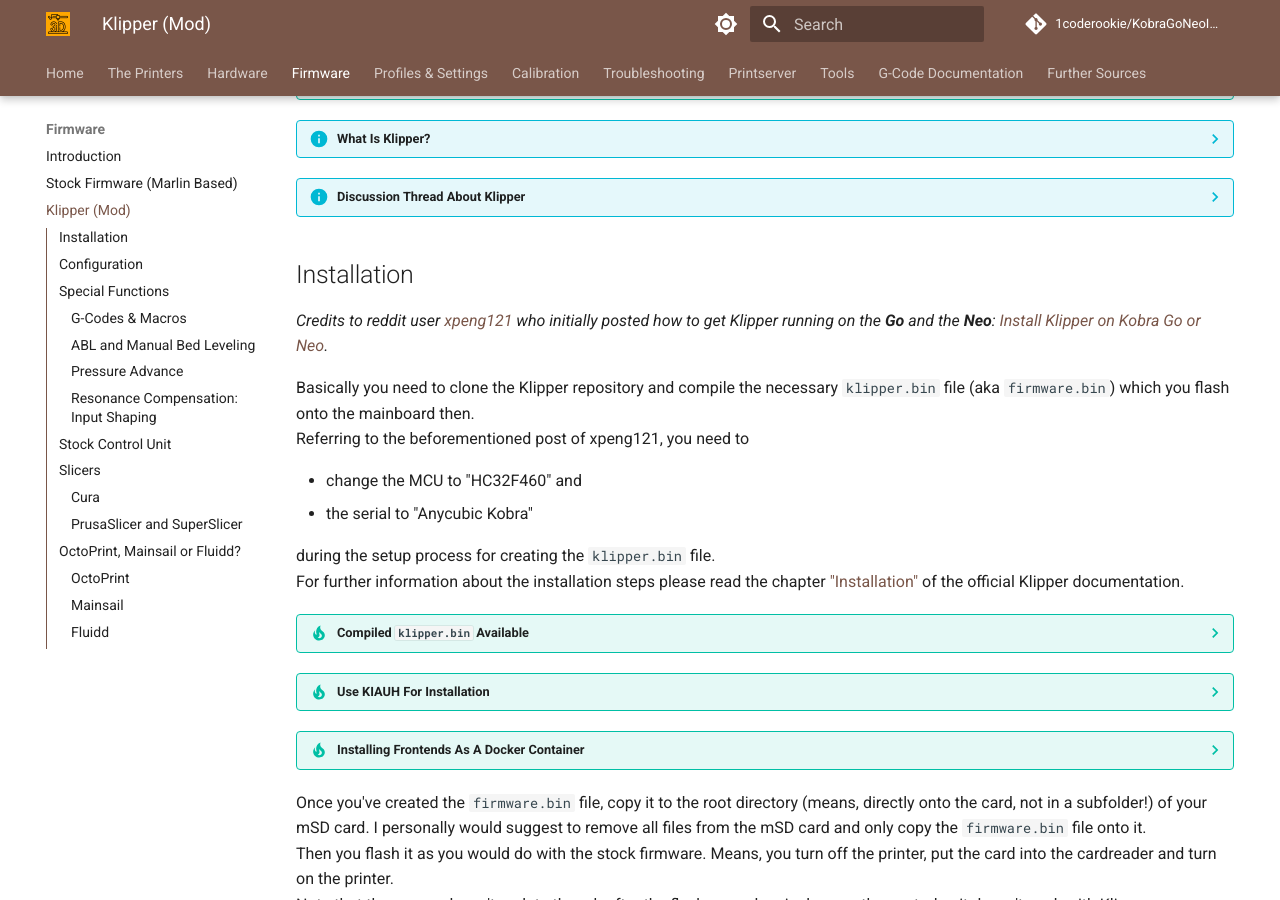
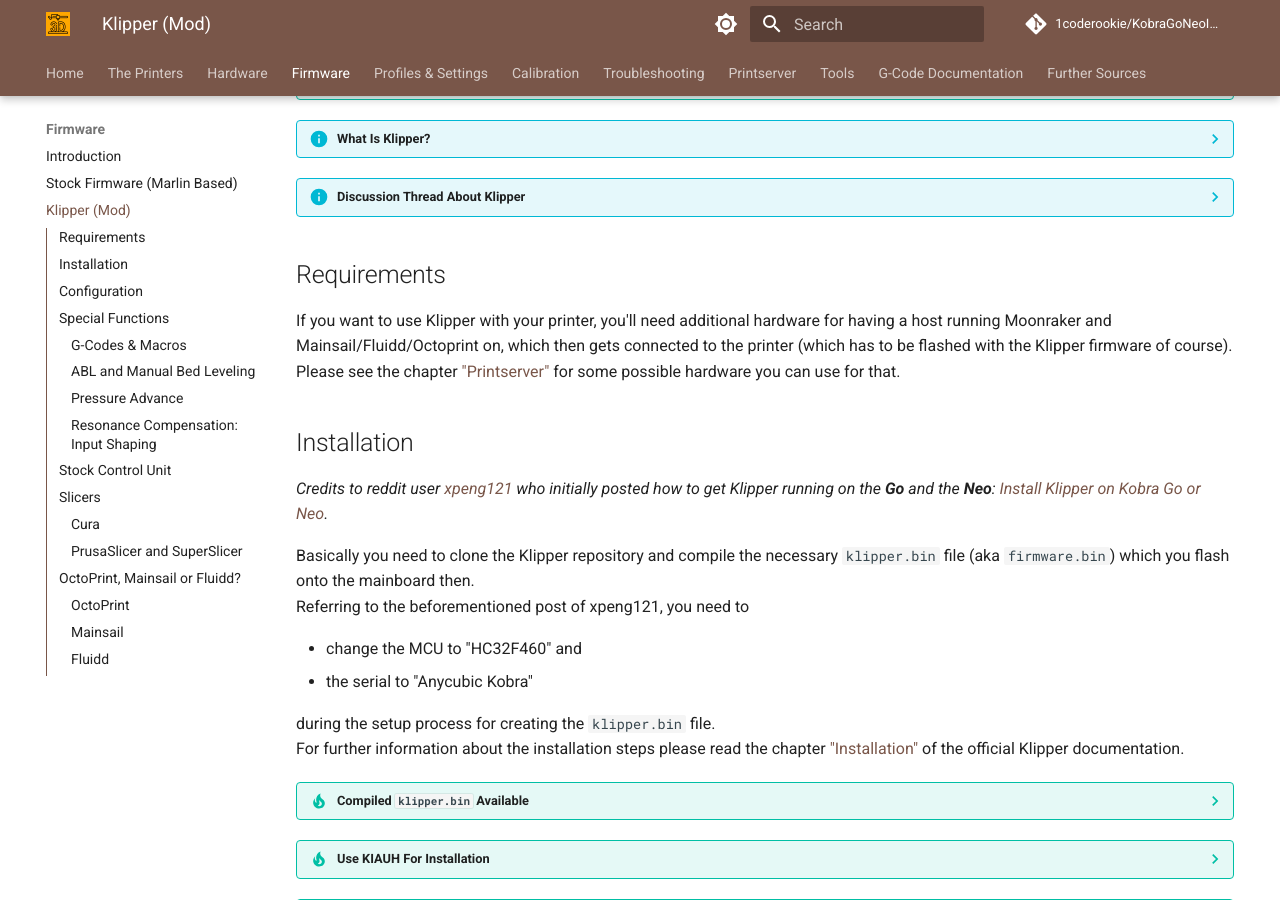
Before and after one commit to 1coderookie/KobraGoNeoInsights, an MkDocs documentation site: the page built from docs/firmware/fw_klipper.md, in a window 1280 px wide and 900 px high, scrolled down 335 px. Built offline with MkDocs 1.6.1 and Material for MkDocs 9.7.7, drawn with Linux system fonts in a browser that asks for light colours; comment, search, counter and statistics services are not loaded.

Commit message:
Update fw_klipper.md

```diff
--- a/docs/firmware/fw_klipper.md
+++ b/docs/firmware/fw_klipper.md
@@ -22,6 +22,10 @@
 ??? info "Discussion Thread About Klipper"
 
     I opened a [discussion thread about Klipper](https://github.com/1coderookie/KobraGoNeoInsights/discussions/6) just in case any further questions arise or in case you want to comment on certain things without doing so by sending me an email. Keep in mind though that I'm not an expert at all, so if you do have specific questions about Klipper, please refer to the [official documentation of Klipper](https://www.klipper3d.org/Overview.html), the [Klipper discourse group](https://klipper.discourse.group/) and/or ask in a special forum like e.g. the [Klipper subreddit](https://www.reddit.com/r/klippers/).
+
+## Requirements
+If you want to use Klipper with your printer, you'll need additional hardware for having a host running Moonraker and Mainsail/Fluidd/Octoprint on, which then gets connected to the printer (which has to be flashed with the Klipper firmware of course).
+Please see the chapter ["Printserver"](../printserver.md) for some possible hardware you can use for that.
 
 ## Installation
 *Credits to reddit user [xpeng121](https://www.reddit.com/user/xpeng121/) who initially posted how to get Klipper running on the **Go** and the **Neo**: [Install Klipper on Kobra Go or Neo](https://www.reddit.com/r/anycubic/comments/10cwm16/install_klipper_on_kobra_go_or_neo/).*
```
